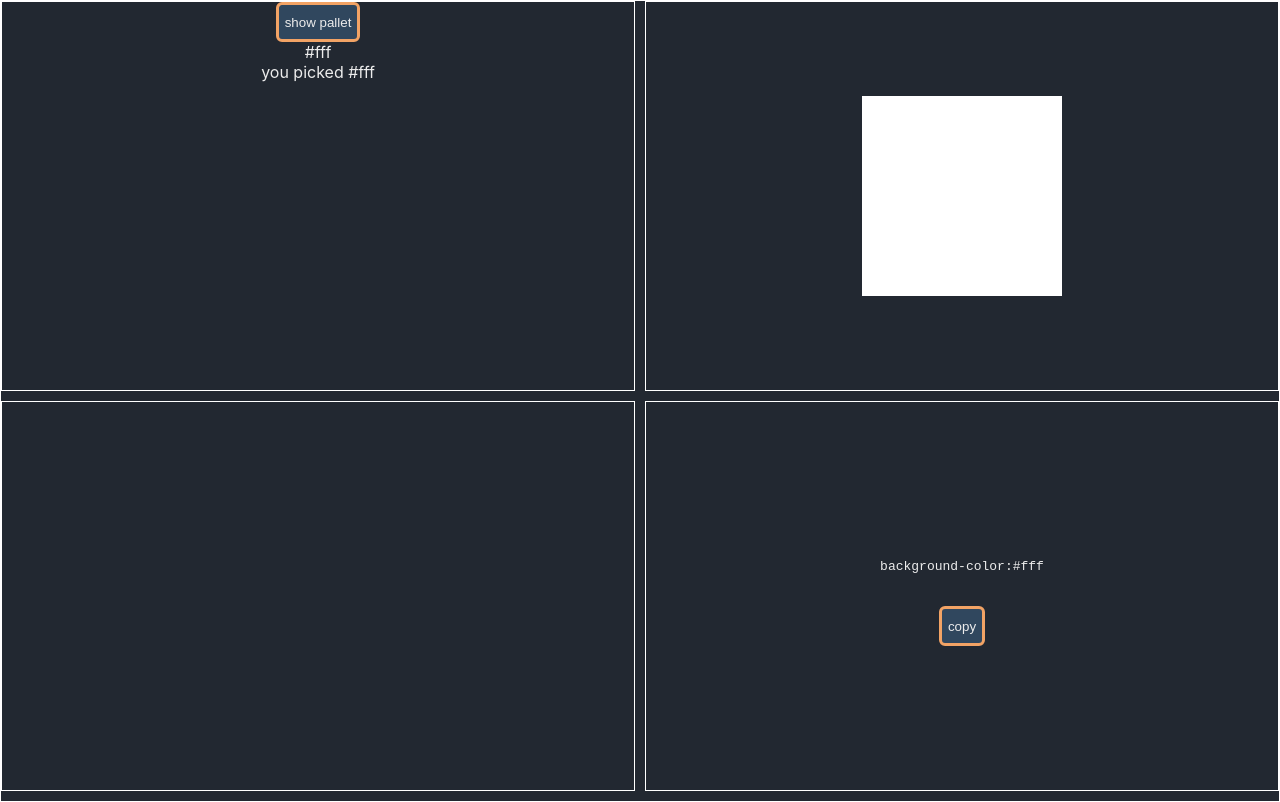
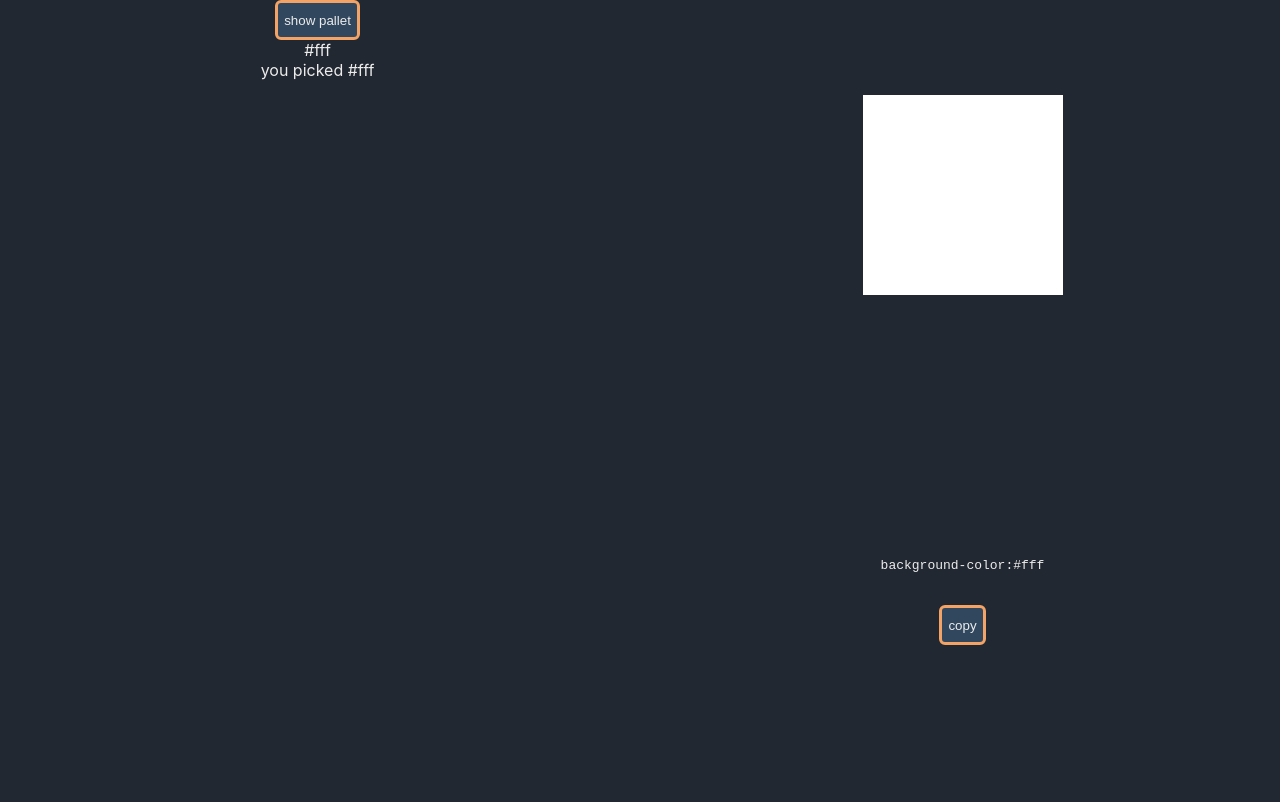
Before and after one commit to himanshugharat/css-tool, a React (Create React App) app: page / in a window 1280 px wide. Built offline with nearby package versions, Linux system fonts and the light colour scheme.

Commit message:
fix: layout in button.module file

```diff
--- a/src/style/animation.module.css
+++ b/src/style/animation.module.css
@@ -4,7 +4,7 @@
   grid-template-rows: 1fr 1fr;
   height: 100vh;
   gap: 10px 10px;
-  border: 1px solid #fff;
+  /* border: 1px solid #fff; */
   grid-template-areas:
     "input output"
     "additional clipboard";
@@ -12,7 +12,7 @@
 
 .input {
   grid-area: input;
-  border: 1px solid #fff;
+  /* border: 1px solid #fff; */
   display: flex;
   flex-direction: column;
   align-items: center;
@@ -20,7 +20,7 @@
 
 .output {
   grid-area: output;
-  border: 1px solid #fff;
+  /* border: 1px solid #fff; */
   display: grid;
   align-items: center;
   justify-content: center;
@@ -28,7 +28,7 @@
 
 .clipboard {
   grid-area: clipboard;
-  border: 1px solid #fff;
+  /* border: 1px solid #fff; */
   display: flex;
   flex-direction: column;
   align-items: center;
@@ -38,5 +38,5 @@
 
 .additional {
   grid-area: additional;
-  border: 1px solid #fff;
+  /* border: 1px solid #fff; */
 }
```
Also changed, not shown: src/style/button.module.css (+4 -4 lines).
